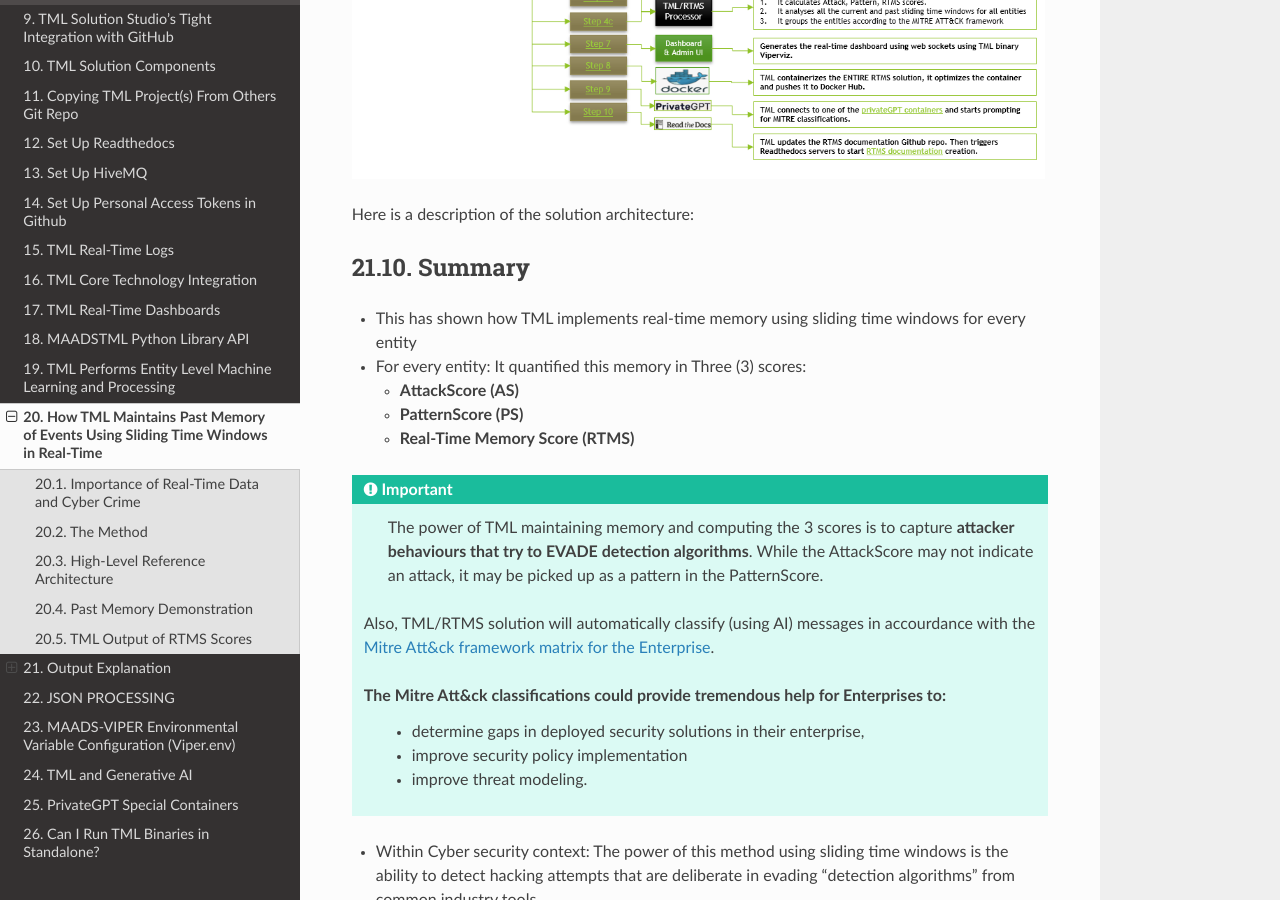
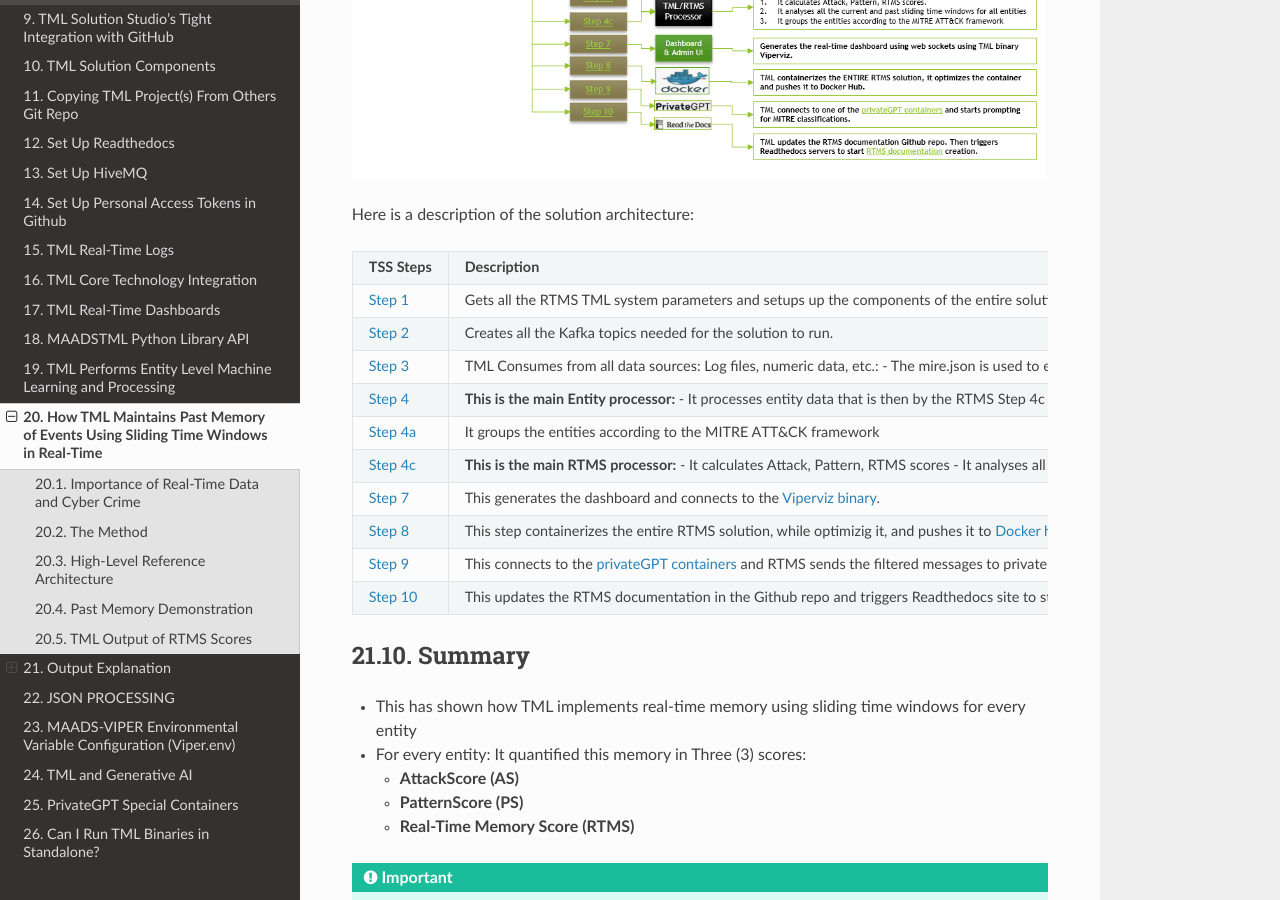
Before and after one commit to smaurice101/readthedocs, a Sphinx documentation site: the page built from docs/source/rtms.rst, in a window 1280 px wide and 900 px high, scrolled down 18827 px. Built offline with Sphinx 7.4.7 and the Read the Docs theme 3.1.0, drawn with Linux system fonts in a browser that asks for light colours; some of the changed text lies outside the part shown.

Commit message:
Update rtms.rst

```diff
--- a/docs/source/rtms.rst
+++ b/docs/source/rtms.rst
@@ -636,7 +636,7 @@ Here is a description of the solution architecture:
 .. list-table::
 
    * - **TSS Steps**
-   * - **Description**
+     - **Description**
    * - `Step 1 <https://github.com/smaurice101/raspberrypitss/blob/main/tml-airflow/dags/tml-solutions/cybersecurityrtms-3f10/tml_system_step_1_getparams_dag-cybersecurityrtms-3f10.py>`_
      - Gets all the RTMS TML system parameters and setups up the components of the entire solution.
    * - `Step 2 <https://github.com/smaurice101/raspberrypitss/blob/main/tml-airflow/dags/tml-solutions/cybersecurityrtms-3f10/tml_system_step_2_kafka_createtopic_dag-cybersecurityrtms-3f10.py>`_
```
